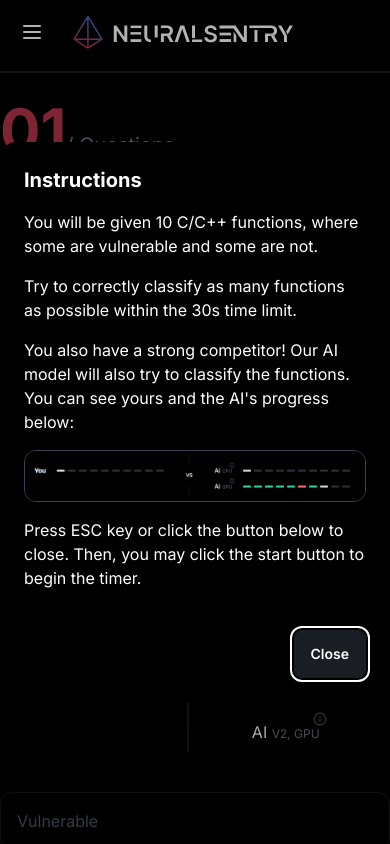
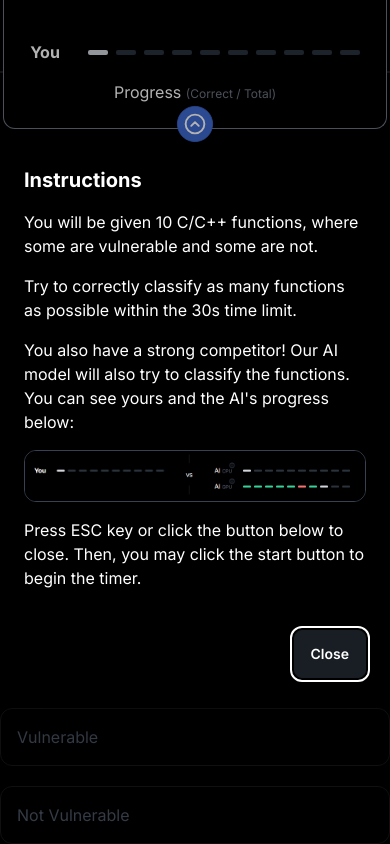
Before and after one commit to neuralsentry/demo, a Next.js app in the folder apps/web/: page /challenge in a window 390 px wide. Built offline with nearby package versions, Linux system fonts and the light colour scheme; no server answers.

Commit message:
feat: responsive challenge

```diff
--- a/apps/web/src/app/challenge/page.tsx
+++ b/apps/web/src/app/challenge/page.tsx
@@ -3,7 +3,7 @@
 import { clsx } from "clsx";
 import Link from "next/link";
 import Image from "next/image";
-import { Info } from "lucide-react";
+import { ChevronDownCircle, Info } from "lucide-react";
 import { useCallback, useEffect, useMemo, useState } from "react";
 import { useInterval, useLocalStorage } from "usehooks-ts";
 
@@ -19,10 +19,9 @@ async function getFunctions(): Promise<Func[]> {
       randomise: true,
       limit: 10,
       maxNumLines: 10,
-      minNumLines: 5
+      minNumLines: 10
     }
   });
-
   return res.data.data;
 }
 
@@ -79,8 +78,13 @@ export default function Start() {
   const [miliseconds, setMiliseconds] = useState(30 * 1000);
   const [isStarted, setIsStarted] = useState(false);
   const [displayHelp, setDisplayHelp] = useLocalStorage("displayHelp", true);
+  const [displayProgress, setDisplayProgress] = useState(false);
 
-  const funcs = useQuery({ queryKey: ["functions"], queryFn: getFunctions });
+  const funcs = useQuery({
+    queryKey: ["functions"],
+    queryFn: getFunctions,
+    refetchOnWindowFocus: false
+  });
 
   const handleStartClick = () => {
     setIsStarted(true);
@@ -188,7 +192,6 @@ export default function Start() {
   const getModelPredictionErrorIndexes = useCallback(
     (modelPredictions: number[], labels: number[]) => {
       return modelPredictions.reduce((acc, prediction, i) => {
-        console.log(prediction, labels[i]);
         if (prediction === labels[i]) {
           return acc;
         }
@@ -198,8 +201,12 @@ export default function Start() {
     [funcs.data]
   );
 
+  useEffect(() => {
+    console.log(userAnswers);
+  }, [userAnswers]);
+
   return (
-    <main className="mb-10">
+    <main className="mb-20">
       <dialog id="help_modal" className="modal w-full">
         <form method="dialog" className="modal-box max-w-lg w-full">
           <h3 className="font-bold text-xl">Instructions</h3>
@@ -269,14 +276,7 @@ export default function Start() {
             </p>
           </section>
           <div className="modal-action justify-between">
-            <button
-              className="btn"
-              onClick={() => {
-                window.location.reload();
-              }}
-            >
-              Try again
-            </button>
+            <button className="btn">Close</button>
             <Link href="/about" className="btn btn-primary">
               Learn more
             </Link>
@@ -284,7 +284,7 @@ export default function Start() {
         </form>
       </dialog>
 
-      <header className="flex items-end justify-between mt-5">
+      <header className="flex justify-center sm:justify-start mt-20 sm:mt-5">
         <div>
           <h1>
             <span className="text-6xl font-bold text-secondary">
@@ -300,14 +300,19 @@ export default function Start() {
         </div>
       </header>
 
-      <header className="flex items-end justify-between mt-5">
+      <header
+        className={clsx(
+          "flex flex-col items-center justify-between mt-5 text-center",
+          "sm:flex-row sm:text-start sm:items-end"
+        )}
+      >
         <div>
           <h2 className="mt-2 text-3xl font-bold">{currentHeading}</h2>
           <h3 className="mt-2 text-gray-400">
             If you're not sure, just guess!
           </h3>
         </div>
-        <div className="font-mono">
+        <div className="font-mono  mt-4 md:mt-0">
           <span className="ml-5 text-4xl">
             {(miliseconds / 1000).toFixed(2)}
           </span>
@@ -322,7 +327,9 @@ export default function Start() {
           </div>
         ) : funcs.isSuccess ? (
           <CodeBlock
-            code={funcs.data[userAnswers.length].code}
+            code={funcs.data[
+              userAnswers.length > 9 ? 9 : userAnswers.length
+            ].code.trim()}
             language="cpp"
           />
         ) : (
@@ -330,9 +337,34 @@ export default function Start() {
         )}
       </div>
 
-      <div className="flex justify-center items-center mx-auto mt-4 gap-x-10">
       <div
-          className="grid items-center gap-x-7"
+        className={clsx(
+          "md:border-none",
+          "flex flex-col-reverse md:flex-row justify-center items-center mx-auto mt-0 md:mt-4 gap-x-10",
+          "fixed top-0 left-2/4 transform -translate-x-2/4 z-10 md:relative rounded-b-xl border border-t-0 border-gray-500",
+          "bg-base-100 md:bg-inherit px-4 py-2 md:p-0 w-full max-w-sm  md:max-w-full",
+          "transition-transform duration-500 ease-in-out",
+          !displayProgress && "-translate-y-[200px] md:translate-y-0"
+        )}
+      >
+        <button
+          className="btn btn-circle md:hidden mt-4 btn-primary fixed bottom-[-20px] scale-75"
+          onClick={() => setDisplayProgress((prev) => !prev)}
+        >
+          <ChevronDownCircle
+            size={30}
+            className={clsx(
+              "transition-transform duration-500 ease-in-out",
+              !displayProgress && "rotate-180"
+            )}
+          />
+        </button>
+        <h3 className="mt-2 text-center mb-4 md:hidden">
+          Progress{" "}
+          <span className="text-xs text-gray-500">(Correct / Total)</span>
+        </h3>
+        <div
+          className="mt-4 grid items-center gap-x-7"
           style={{
             gridTemplateColumns: "minmax(0, max-content) minmax(0, 1fr)"
           }}
@@ -344,9 +376,9 @@ export default function Start() {
             errorIndexes={incorrectUserAnswerIndexes || []}
           />
         </div>
-
-        <div className="divider divider-horizontal">vs</div>
-
+        <div className="divider max-w-sm md:divider-horizontal mx-auto w-full">
+          vs
+        </div>
         <div
           className="grid items-center gap-x-7"
           style={{
@@ -473,7 +505,8 @@ export default function Start() {
         </div>
       </div>
 
-      <div className="flex flex-col mt-10 gap-y-5">
+      <div className="flex flex-col">
+        <div className="flex flex-col mt-10 md:mt-4 gap-y-5">
           {["Vulnerable", "Not Vulnerable"].map((choice, i) => {
             const isActive = choiceIndex === i;
             return (
@@ -483,9 +516,9 @@ export default function Start() {
                   "border p-4 rounded-xl border-neutral",
                   isStarted && !isComplete
                     ? [
-                      "cursor-pointer",
+                        "cursor-pointer bg-opacity-20",
                         "hover:border-gray-500",
-                      isActive && ["border-gray-500", "bg-opacity-20"]
+                        isActive && "bg-gray-700 border-gray-500"
                       ]
                     : ["text-gray-600", "border-neutral-900"]
                 )}
@@ -501,13 +534,20 @@ export default function Start() {
           className={clsx(
             "mt-10 btn btn-primary w-full",
             !isStarted && ["btn-secondary"],
-          isStarted && (isComplete || choiceIndex === -1) && ["btn-disabled"]
+            isComplete && ["btn-secondary"]
           )}
-        onClick={isStarted ? handleNextClick : handleStartClick}
-        disabled={isComplete}
+          onClick={
+            isComplete
+              ? () => window.location.reload()
+              : isStarted
+              ? handleNextClick
+              : handleStartClick
+          }
+          disabled={!isComplete && isStarted && choiceIndex === -1}
         >
-        {isStarted ? "Next" : "Start"}
+          {isComplete ? "Restart" : isStarted ? "Next" : "Start"}
         </button>
+      </div>
     </main>
   );
 }
```
Lines whose indentation alone changed are shown as unchanged.
